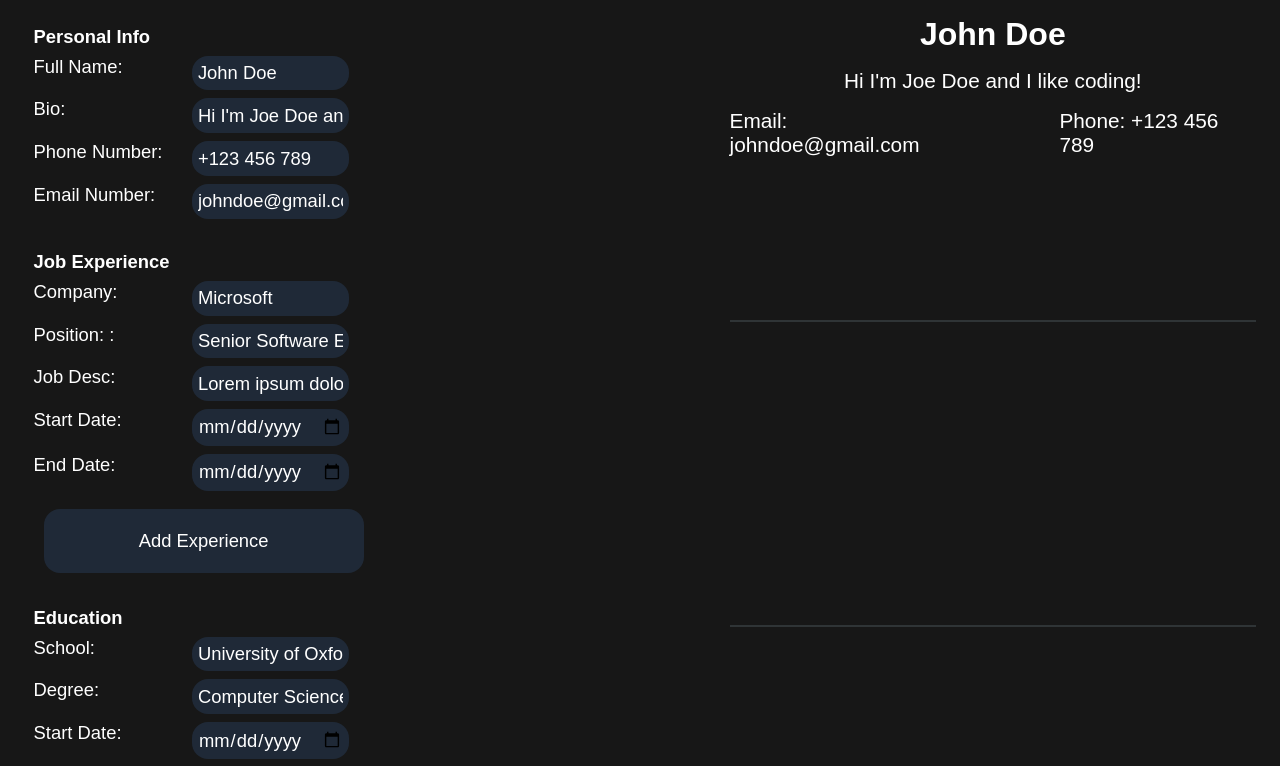
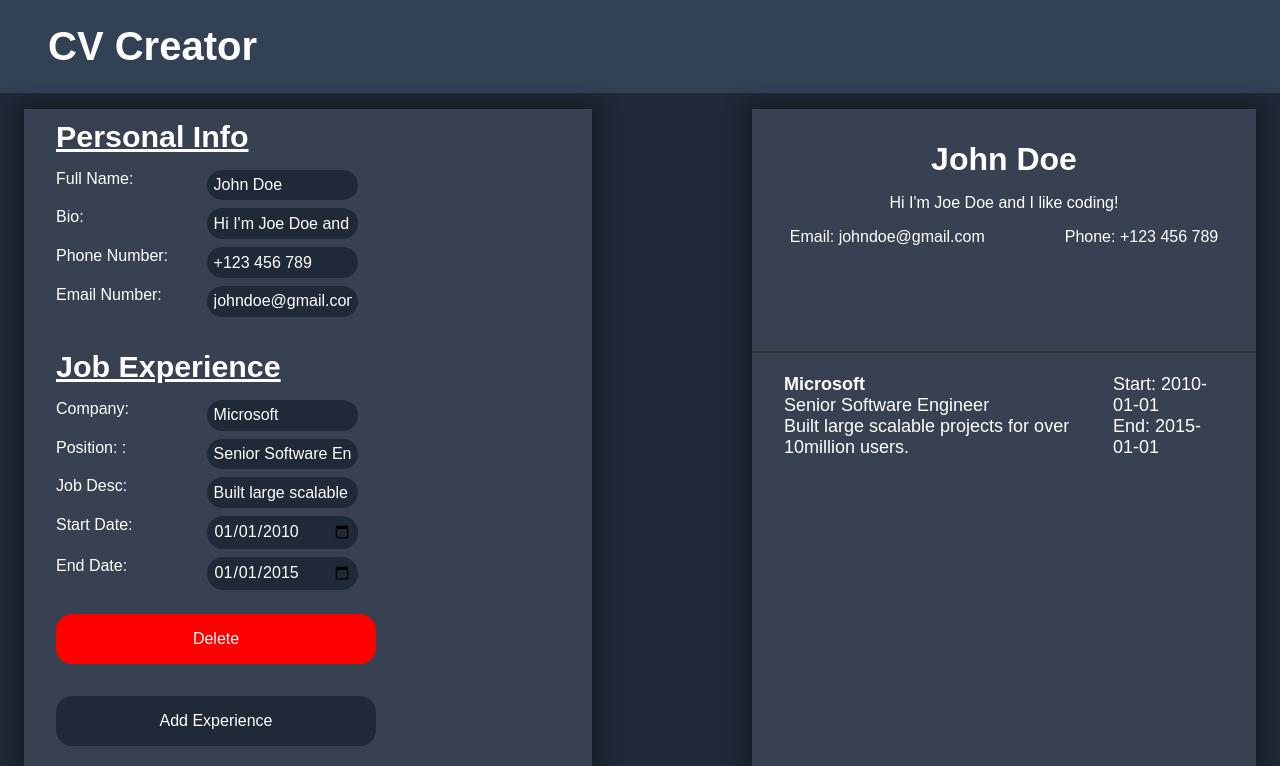
Before and after one commit to faceyage/cv-creator, a React (Create React App) app: page / in a window 1280 px wide. Shown: the top 766 px of the page. Built offline with nearby package versions, Linux system fonts and the light colour scheme.

Commit message:
add delete, add button for experience, education, styling changes added also small changes such as stylings and added header

```diff
--- a/src/App.js
+++ b/src/App.js
@@ -2,11 +2,13 @@ import React, { Component } from "react";
 import "./styles/App.css";
 
 import Form from "./components/Form/Form";
+import Header from "./components/Header";
 
 class App extends Component {
   render() {
     return (
       <div className="App">
+        <Header></Header>
         <Form />
       </div>
     );
--- a/src/components/Form/Fieldsets/Education.js
+++ b/src/components/Form/Fieldsets/Education.js
@@ -3,30 +3,53 @@ import Input from "../Utils/Input";
 
 class Education extends Component {
   render() {
-    const { school, degree, startDate, endDate } = this.props.education;
+    const { id, school, degree, startDate, endDate } = this.props.education;
+    const { deleteEducation } = this.props;
     return (
-      <fieldset>
-        <legend>Education</legend>
-        <Input id="school" label="School:" handleChange={this.props.handleChange} value={school} />
-        <Input id="degree" label="Degree:" handleChange={this.props.handleChange} value={degree} />
+      <div className="education-form">
+        <Input
+          id="school"
+          label="School:"
+          handleChange={(e) => {
+            this.props.handleChange(e, id);
+          }}
+          value={school}
+        />
+        <Input
+          id="degree"
+          label="Degree:"
+          handleChange={(e) => {
+            this.props.handleChange(e, id);
+          }}
+          value={degree}
+        />
         <Input
           id="startDate"
           label="Start Date:"
           type="date"
-          handleChange={this.props.handleChange}
+          handleChange={(e) => {
+            this.props.handleChange(e, id);
+          }}
           value={startDate}
         />
         <Input
           id="endDate"
           label="End Date:"
           type="date"
-          handleChange={this.props.handleChange}
+          handleChange={(e) => {
+            this.props.handleChange(e, id);
+          }}
           value={endDate}
         />
-        <button type="button" className="btn" onClick={this.props.addEducation}>
-          Add Education
+        <button
+          type="button "
+          className="btn deleteBtn"
+          onClick={() => {
+            deleteEducation(id);
+          }}>
+          Delete
         </button>
-      </fieldset>
+      </div>
     );
   }
 }
--- a/src/components/Form/Fieldsets/Experience.js
+++ b/src/components/Form/Fieldsets/Experience.js
@@ -3,46 +3,61 @@ import Input from "../Utils/Input";
 
 class Experience extends Component {
   render() {
-    const { company, position, jobDesc, startDate, endDate } = this.props.experience;
+    const { id, company, position, jobDesc, startDate, endDate } = this.props.experience;
+    const { deleteExperience } = this.props;
     return (
-      <fieldset>
-        <legend>Job Experience</legend>
+      <div className="experience-form">
         <Input
           id="company"
           label="Company:"
           value={company}
-          handleChange={this.props.handleChange}
+          handleChange={(e) => {
+            this.props.handleChange(e, id);
+          }}
         />
         <Input
           id="position"
           label="Position: :"
           value={position}
-          handleChange={this.props.handleChange}
+          handleChange={(e) => {
+            this.props.handleChange(e, id);
+          }}
         />
         <Input
           id="jobDesc"
           label="Job Desc:"
           value={jobDesc}
-          handleChange={this.props.handleChange}
+          handleChange={(e) => {
+            this.props.handleChange(e, id);
+          }}
         />
         <Input
           id="startDate"
           label="Start Date:"
           type="date"
-          handleChange={this.props.handleChange}
+          handleChange={(e) => {
+            this.props.handleChange(e, id);
+          }}
           value={startDate}
         />
         <Input
           id="endDate"
           label="End Date:"
           type="date"
-          handleChange={this.props.handleChange}
+          handleChange={(e) => {
+            this.props.handleChange(e, id);
+          }}
           value={endDate}
         />
-        <button type="button" className="btn" onClick={this.props.addExperience}>
-          Add Experience
+        <button
+          type="button "
+          className="btn deleteBtn"
+          onClick={() => {
+            deleteExperience(id);
+          }}>
+          Delete
         </button>
-      </fieldset>
+      </div>
     );
   }
 }
--- a/src/components/Form/Form.js
+++ b/src/components/Form/Form.js
@@ -3,88 +3,91 @@ import CV from "../CV";
 import Personal from "./Fieldsets/Personal";
 import Education from "./Fieldsets/Education";
 import Experience from "./Fieldsets/Experience";
+import uniqid from "uniqid";
 
 class Form extends Component {
   constructor(props) {
     super(props);
     this.state = {
-      experiences: [],
-      educations: [],
+      experiences: [
+        {
+          id: uniqid(),
+          company: "Microsoft",
+          position: "Senior Software Engineer",
+          jobDesc: "Built large scalable projects for over 10million users.",
+          startDate: "2010-01-01",
+          endDate: "2015-01-01",
+        },
+      ],
+      educations: [
+        {
+          school: "University of Oxford",
+          degree: "Computer Science",
+          startDate: "2005-01-01",
+          endDate: "2009-01-01",
+        },
+      ],
       personal: {
         name: "John Doe",
         bio: "Hi I'm Joe Doe and I like coding!",
         phone: "+123 456 789",
         email: "johndoe@gmail.com",
       },
-      experience: {
-        company: "Microsoft",
-        position: "Senior Software Engineer",
-        jobDesc: "Lorem ipsum dolor sit, amet consectetur adipisicing elit. Obcaecati, quos!",
-        startDate: "01/01/2010",
-        endDate: "01/01/2015",
-      },
-      education: {
-        school: "University of Oxford",
-        degree: "Computer Science",
-        startDate: "01/01/2005",
-        endDate: "01/01/2009",
-      },
     };
   }
 
   addExperience = () => {
-    const { company, position, jobDesc, startDate, endDate } = this.state.experience;
-    const experienceObj = { company, position, jobDesc, startDate, endDate };
-    //check if all inputs are not empty if one is empty don't add
-    for (const key in experienceObj) {
-      console.log(experienceObj[key]);
-      if (experienceObj[key] === "") {
-        alert("You must fill all fields!");
-        return;
-      }
-    }
-    this.setState({
-      experiences: [...this.state.experiences, experienceObj],
-      experience: {
+    const newExperience = {
+      id: uniqid(),
       company: "",
       position: "",
       jobDesc: "",
       startDate: "",
       endDate: "",
-      },
+    };
+
+    this.setState((prevState) => {
+      return {
+        experiences: [...prevState.experiences, newExperience],
+      };
     });
+    console.log(this.state.experiences);
   };
 
   addEducation = () => {
-    const { school, degree, startDate, endDate } = this.state.education;
-    const educationObj = { school, degree, startDate, endDate };
-    //check if all inputs are not empty if one is empty don't add
-    for (const key in educationObj) {
-      console.log(educationObj[key]);
-      if (educationObj[key] === "") {
-        alert("You must fill all fields!");
-        return;
-      }
-    }
-    this.setState({
-      educations: [...this.state.educations, educationObj],
-      //reset old one after adding
-      education: {
+    const newEducation = {
+      id: uniqid(),
       school: "",
       degree: "",
       startDate: "",
       endDate: "",
-      },
+    };
+
+    this.setState((prevState) => {
+      return {
+        educations: [...prevState.educations, newEducation],
+      };
     });
   };
 
-  handleSubmit = (e) => {
-    e.preventDefault();
-    const form = e.target;
-    const name = form.name.value;
-    const email = form.email.value;
-    const phone = form.phone.value;
-    console.log(name, email, phone);
+  deleteExperience = (id) => {
+    this.setState((prevState) => {
+      //keep every element except target element
+      const experiences = prevState.experiences.filter((experience) => experience.id !== id);
+      return {
+        experiences: experiences,
+      };
+    });
+  };
+
+  deleteEducation = (id) => {
+    this.setState((prevState) => {
+      //keep every element except target element
+      const educations = prevState.educations.filter((education) => education.id !== id);
+      return {
+        educations: educations,
+      };
+    });
   };
 
   handleChangePersonal = (e) => {
@@ -97,42 +100,78 @@ class Form extends Component {
     }));
   };
 
-  handleChangeExperience = (e) => {
-    const { id, value } = e.target;
-    this.setState((prevState) => ({
-      experience: {
-        ...prevState.experience,
-        [id]: value,
-      },
-    }));
+  handleChangeExperience = (e, id) => {
+    const { name, value } = e.target;
+
+    this.setState((prevState) => {
+      const experiences = prevState.experiences.map((experience) => {
+        if (experience.id === id) {
+          experience[name] = value;
+        }
+        return experience;
+      });
+      return {
+        experiences: experiences,
+      };
+    });
   };
 
-  handleChangeEducation = (e) => {
-    const { id, value } = e.target;
-    this.setState((prevState) => ({
-      education: {
-        ...prevState.education,
-        [id]: value,
-      },
-    }));
+  handleChangeEducation = (e, id) => {
+    const { name, value } = e.target;
+
+    this.setState((prevState) => {
+      const educations = prevState.educations.map((education) => {
+        if (education.id === id) {
+          education[name] = value;
+        }
+        return education;
+      });
+      return {
+        educations: educations,
+      };
+    });
   };
 
   render() {
-    const { personal, experience, education } = this.state;
+    const { personal, experiences, educations } = this.state;
     return (
       <div className="CV">
         <form className="cv-form" onSubmit={this.handleSubmit}>
           <Personal handleChange={this.handleChangePersonal} personal={personal} />
+          <fieldset>
+            <legend>Job Experience</legend>
+            {experiences.map((experience) => {
+              return (
                 <Experience
+                  key={experience.id}
                   handleChange={this.handleChangeExperience}
+                  deleteExperience={this.deleteExperience}
                   experience={experience}
-            addExperience={this.addExperience}
                 />
+              );
+            })}
+            <button className="btn" type="button" onClick={this.addExperience}>
+              Add Experience
+            </button>
+          </fieldset>
+
+          <fieldset>
+            <legend>Education</legend>
+            {educations.map((education, index) => {
+              return (
                 <Education
+                  key={index}
                   handleChange={this.handleChangeEducation}
                   education={education}
-            addEducation={this.addEducation}
+                  deleteEducation={this.deleteEducation}
                 />
+              );
+            })}
+            <button type="button" className="btn" onClick={this.addEducation}>
+              Add Education
+            </button>
+          </fieldset>
+
           {/* <button className="btn">Create CV</button> */}
         </form>
         <CV {...this.state} />
--- /dev/null
+++ b/src/components/Header.js
@@ -0,0 +1,9 @@
+import { Component } from "react";
+
+class Header extends Component {
+  render() {
+    return <div className="header">CV Creator</div>;
+  }
+}
+
+export default Header;
--- a/src/styles/App.css
+++ b/src/styles/App.css
@@ -1,22 +1,38 @@
 :root {
-  --bg-dark: #171717;
-  --secondary-color: #1f2937;
+  --bg-dark: #1f2937;
+  --secondary-color: #334155;
+
   --text-color: white;
   --border-color: rgb(47, 52, 54);
 }
 
 body {
-  font-size: 1.3rem;
   background-color: var(--bg-dark);
   color: var(--text-color);
 }
+
+/* Header */
+
+.header {
+  background-color: var(--secondary-color);
+  padding: 1.5rem 3rem;
+  font-weight: bold;
+  font-size: 2.5rem;
+}
+
 /* CV APP LAYOUT */
 .CV {
   display: flex;
-  width: 100vw;
   justify-content: space-between;
   gap: 10rem;
   padding: 1rem 1.5rem;
+}
+
+.cv-form,
+.cv-info {
+  background-color: #334155;
+  background-color: #374151;
+  box-shadow: 0px 0px 20px 6px rgb(0 0 0 / 35%);
 }
 
 .CV > * {
@@ -25,11 +41,9 @@ body {
 
 /* CV FORM */
 .cv-form {
-  /* border: 2px solid var(--border-color); */
-  border-radius: 0.2rem;
   width: 100%;
-  padding: 0.6rem;
-  font-size: 1.15rem;
+  padding: 0.6rem 2rem;
+  font-size: 1rem;
 }
 
 .cv-form > fieldset {
@@ -37,9 +51,21 @@ body {
   margin-bottom: 1.5rem;
 }
 
+.education-form,
+.experience-form {
+  margin-bottom: 1rem;
+}
+
+.experience-form .btn,
+.education-form .btn {
+  margin-top: 1rem;
+}
+
 .cv-form legend {
   font-weight: bold;
-  margin-bottom: 0.5rem;
+  font-size: 1.9rem;
+  margin-bottom: 1rem;
+  text-decoration: underline;
 }
 
 .inputWrapper {
@@ -55,7 +81,7 @@ body {
 
 input {
   border: none;
-  background-color: var(--secondary-color);
+  background-color: var(--bg-dark);
   color: var(--text-color);
   border-radius: 1rem;
   padding: 0.4rem;
@@ -75,7 +101,7 @@ hr {
 }
 
 .cv-info > * {
-  flex: 1;
+  flex: 2;
 }
 
 /* Personal Info */
@@ -85,6 +111,8 @@ hr {
   flex-direction: column;
   align-items: center;
   gap: 1rem;
+  margin-top: 2rem;
+  flex: 1;
 }
 
 .personalInfo > .bottom {
@@ -117,14 +145,17 @@ hr {
 .btn {
   cursor: pointer;
   border: none;
-  background-color: var(--secondary-color);
+  background-color: var(--bg-dark);
   color: var(--text-color);
 
-  padding: 10px;
-  margin: 10px;
+  padding: 1rem;
   border-radius: 1rem;
-  height: 4rem;
   width: 20rem;
+  margin-bottom: 1rem;
+}
+
+.deleteBtn.btn {
+  background-color: red;
 }
 
 h1 {
```
Lines whose indentation alone changed are shown as unchanged.
